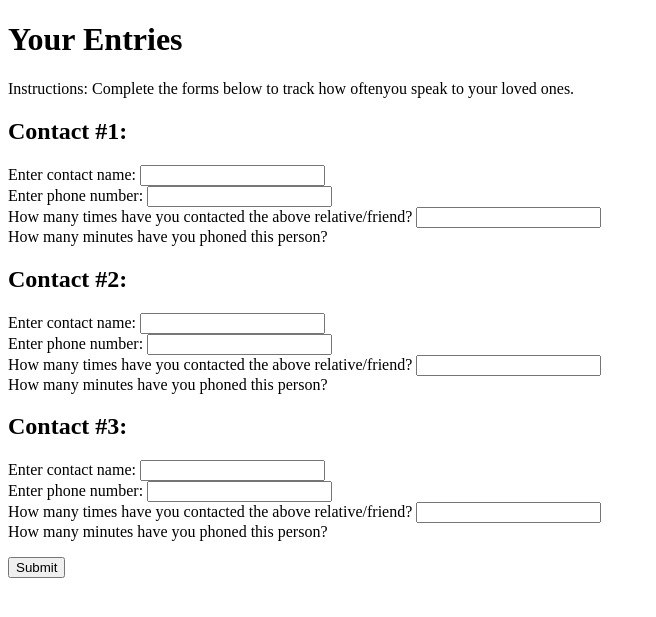
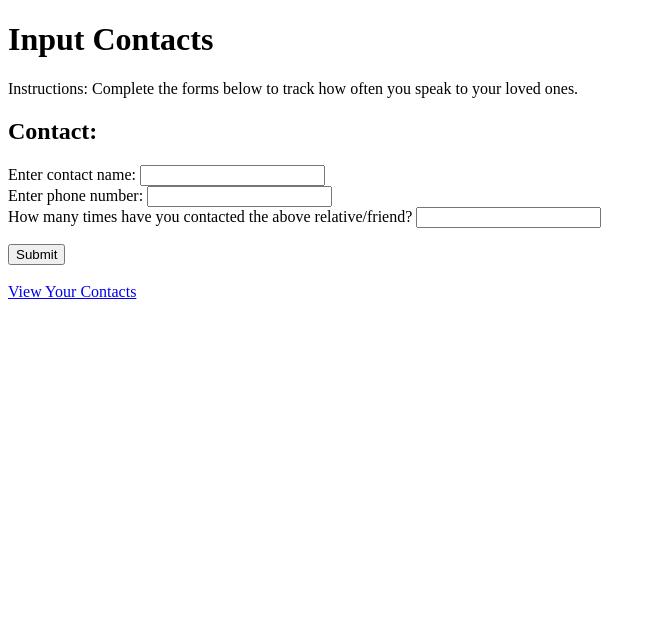
Before and after one commit to vernonjohnson23/cssiproject, a Python web app: template templates/inputpage.html in a window 1280 px wide. Shown: the top 617 px of the page, without its empty margins (0-656 px from the left). Run offline with Jinja, Linux system fonts and the light colour scheme; the template is opened without the code that fills it, so the values that code supplies are empty.

Commit message:
Add files via upload

```diff
--- a/templates/index.html
+++ b/templates/index.html
@@ -12,7 +12,7 @@
 
   <form action="/input" input="text" method="post"> <!-- <form class = "forms" action="blogsite.html" method="post"> -->
     Enter name:
-    <input type="text" name="name">
+    <input type="text" name="userName">
     <input type="submit" value="Submit">
   </form>
 </body>
--- a/templates/inputpage.html
+++ b/templates/inputpage.html
@@ -5,48 +5,28 @@
 </head>
 
 <body>
-  <h1> Your Entries </h1>
-  <p>Instructions:  Complete the forms below to track how oftenyou speak to your loved ones.</p>
+  <h1> Input Contacts </h1>
+  <p>Instructions:  Complete the forms below to track how often you speak to your loved ones.</p>
 
-  <form action="/info" input="text" method="post">
+  <form action="/input" input="text" method="post">
 
-  <h2> Contact #1:</h2>
-  <p>
-    Enter contact name:
-    <input type="text" name="post"><br>
-    Enter phone number:
-    <input type="text" name="post"><br>
-    How many times have you contacted the above relative/friend?
-    <input type="text" name="post"><br>
-    How many minutes have you phoned this person?<br>
-  </p>
+    <h2> Contact:</h2>
 
+    <p>
+      Enter contact name:
+      <input type="text" name="contactName"><br>
+      Enter phone number:
+      <input type="text" name="phoneNumber"><br>
+      How many times have you contacted the above relative/friend?
+      <input type="text" name="numberOfCalls"><br>
+      <!-- How many minutes have you phoned this person?<br> -->
+    </p>
 
-  <h2> Contact #2:</h2>
-  <p>
-    Enter contact name:
-    <input type="text" name="post"><br>
-    Enter phone number:
-    <input type="text" name="post"><br>
-    How many times have you contacted the above relative/friend?
-    <input type="text" name="post"><br>
-    How many minutes have you phoned this person?<br>
-  </p>
-
-
-
-  <h2> Contact #3:</h2>
-  <p>
-    Enter contact name:
-    <input type="text" name="post"><br>
-    Enter phone number:
-    <input type="text" name="post"><br>
-    How many times have you contacted the above relative/friend?
-    <input type="text" name="post"><br>
-    How many minutes have you phoned this person?<br>
-  </p>
-  <input type="submit" value="Submit">
+    <input type="submit" value="Submit">
 
   </form>
+  <br>
+  <a href="/info"> View Your Contacts <a>
+
 </body>
 </html>
```
Also changed, not shown: templates/info.html (+11 -12 lines).
